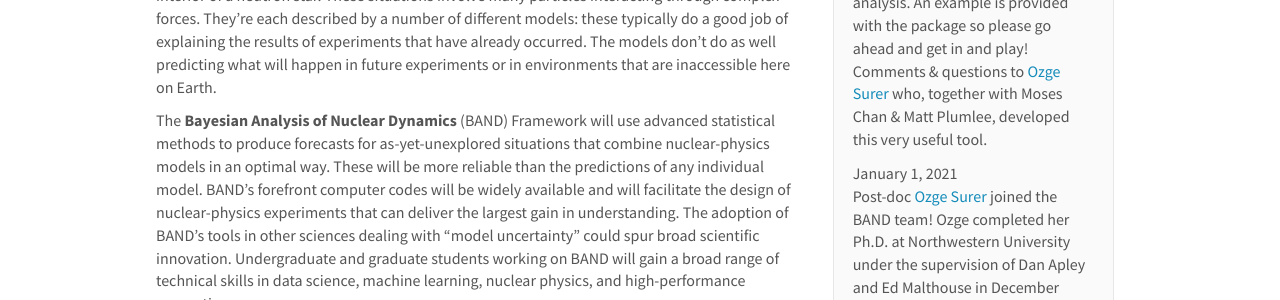
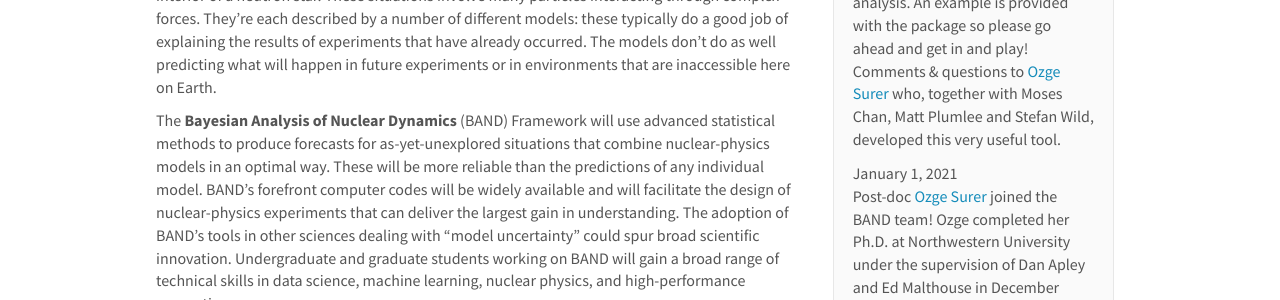
Before and after one commit to bandframework/bandframework.github.io, a Jekyll site: the page built from _pages/home.md, in a window 1280 px wide and 900 px high. Shown: the part 451-751 px from the top of the window. Built offline with Jekyll 4.4.1, drawn with Linux system fonts in a browser that asks for light colours; nearby versions of some CDN libraries.

Commit message:
Include Stefan's name

```diff
--- a/_data/news.yml
+++ b/_data/news.yml
@@ -7,8 +7,8 @@
   headline: >
     We've released <a href='https://surmise.readthedocs.io/en/latest/'>surmise</a>. surmise is a Python package that's designed to provide a
     surrogate model interface for calibration, uncertainty quantification, and sensitivity analysis. An example is provided with the package
-    so please go ahead and get in and play! Comments & questions to <a <a href="mailto:ozgesurer2019@u.northwestern.edu">Ozge Surer</a> who,
-    together with Moses Chan & Matt Plumlee, developed this very useful tool.
+    so please go ahead and get in and play! Comments & questions to <a href="mailto:ozgesurer2019@u.northwestern.edu">Ozge Surer</a> who,
+    together with Moses Chan, Matt Plumlee and Stefan Wild, developed this very useful tool.
 
 - date: January 1, 2021
   headline: >
```
